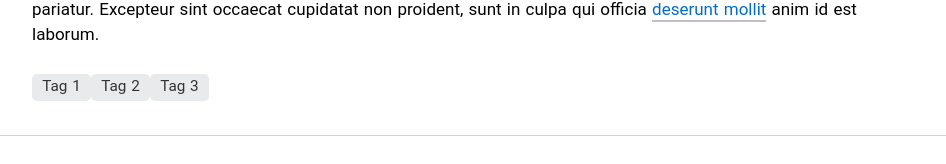
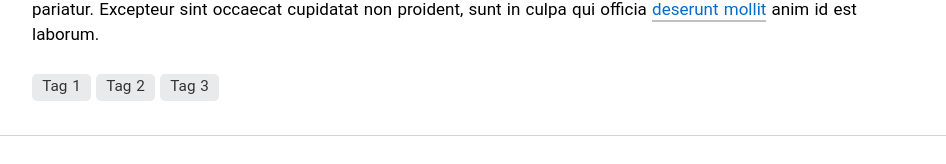
Before and after one commit to Nopps/edu-blog, a Nuxt app in the folder edu-blog-vue/: page / in a window 1280 px wide. Shown: the part 1430-1594 px from the top of the page, without its empty margins (160-1106 px from the left). Built offline with nearby package versions, Linux system fonts and the light colour scheme.

Commit message:
Bind data to tags, title and date

```diff
--- a/edu-blog-vue/components/AuthorBio.vue
+++ b/edu-blog-vue/components/AuthorBio.vue
@@ -6,7 +6,7 @@
       <div class="author-bio__text">
         <h5>
           <a
-            :href="href"
+            :href="url"
             :target="target"
             :rel="target === '_blank' ? 'noopener noreferrer' : null"
             >{{ name }}</a
@@ -25,7 +25,7 @@ export default {
   props: {
     alt: { type: String, default: null },
     image: { type: String, default: '' },
-    href: { type: String, default: '' },
+    url: { type: String, default: '' },
     target: { type: String, default: '' },
     name: { type: String, default: '' },
     text: { type: String, default: '' },
--- a/edu-blog-vue/components/Tag.vue
+++ b/edu-blog-vue/components/Tag.vue
@@ -1,29 +1,28 @@
 <template>
-  <span class="tag"
-    ><a :href="href">{{ text }}</a></span
-  >
+  <a class="tag" :href="url">{{ text }}</a>
 </template>
 
 <script>
 export default {
   props: {
-    href: { type: String, default: '' },
+    url: { type: String, default: '#' },
     text: { type: String, default: '' },
   },
 }
 </script>
 
 <style>
-.tag a {
+a.tag {
   box-shadow: none;
   color: #333333;
   font-size: 0.9rem;
   background-color: #e8eaec;
   border-radius: 5px;
   padding: 0.05rem 0.6rem 0.2rem 0.6rem;
+  margin-right: 0.3rem;
 }
 
-.tag a:hover {
+a.tag:hover {
   background-color: #5aabf4;
   box-shadow: inset 0 -3px 0 rgba(44, 49, 63, 0.15);
 }
--- a/edu-blog-vue/pages/index.vue
+++ b/edu-blog-vue/pages/index.vue
@@ -5,10 +5,8 @@
       alt="Header image with letter tiles that says Read More"
     />
     <article>
-      <time pubdate datetime="2020-08-28" title="August 28th, 2020"
-        >28. August 2020</time
-      >
-      <h1>Blog Post Title h1</h1>
+      <time pubdate :datetime="date" :title="date">{{ date }}</time>
+      <h1>{{ title }}</h1>
       <p class="lead">
         Lead Paragraph – Lorem ipsum dolor sit amet, consectetur adipiscing
         elit, sed do eiusmod tempor incididunt ut labore et dolore magna aliqua.
@@ -61,14 +59,12 @@
         Excepteur sint occaecat cupidatat non proident, sunt in culpa qui
         officia <a href="">deserunt mollit</a> anim id est laborum.
       </p>
-      <Tag text="Tag 1" href="#" />
-      <Tag text="Tag 2" href="#" />
-      <Tag text="Tag 3" href="#" />
+      <Tag v-for="tag in tags" :key="tag.id" :text="tag.text" :href="tag.url" />
     </article>
     <AuthorBio
       image="https://avatars2.githubusercontent.com/u/1894309?s=120&v=4"
       alt="Author portrait"
-      href="https://github.com/Nopps"
+      url="https://github.com/Nopps"
       target="_blank"
       name="Noora S."
       text="Author bio – Ut enim ad minim veniam, quis nostrud exercitation
@@ -92,5 +88,35 @@ export default {
     AuthorBio,
     Footer,
   },
+  data() {
+    return {
+      title: 'Blog Post Title h1',
+      date: '28. August 2020',
+      author: {
+        image: '',
+        alt: '',
+        url: '',
+        target: '',
+        name: '',
+      },
+      tags: [
+        {
+          id: '1',
+          text: 'Tag 1',
+          url: '/tag1.html',
+        },
+        {
+          id: '2',
+          text: 'Tag 2',
+          url: '/tag2.html',
+        },
+        {
+          id: '3',
+          text: 'Tag 3',
+          url: '/tag3.html',
+        },
+      ],
+    }
+  },
 }
 </script>
```
